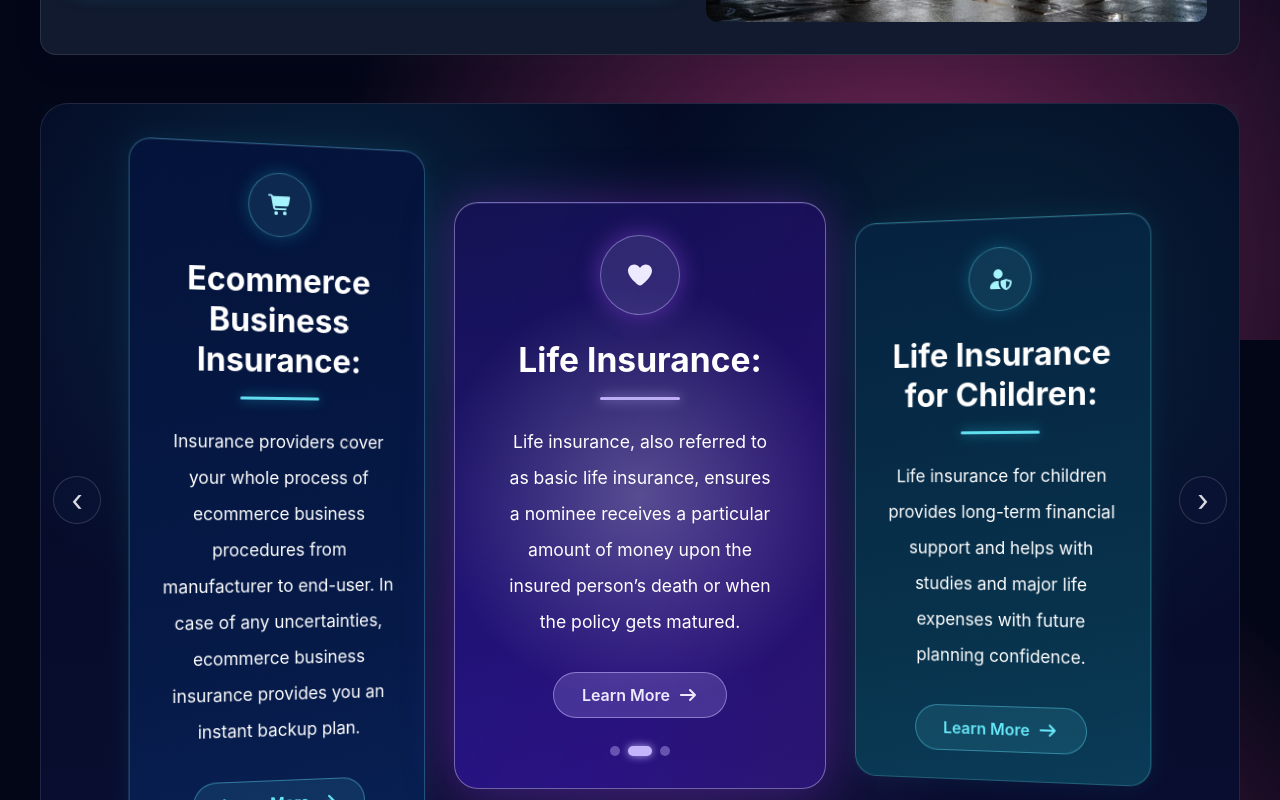
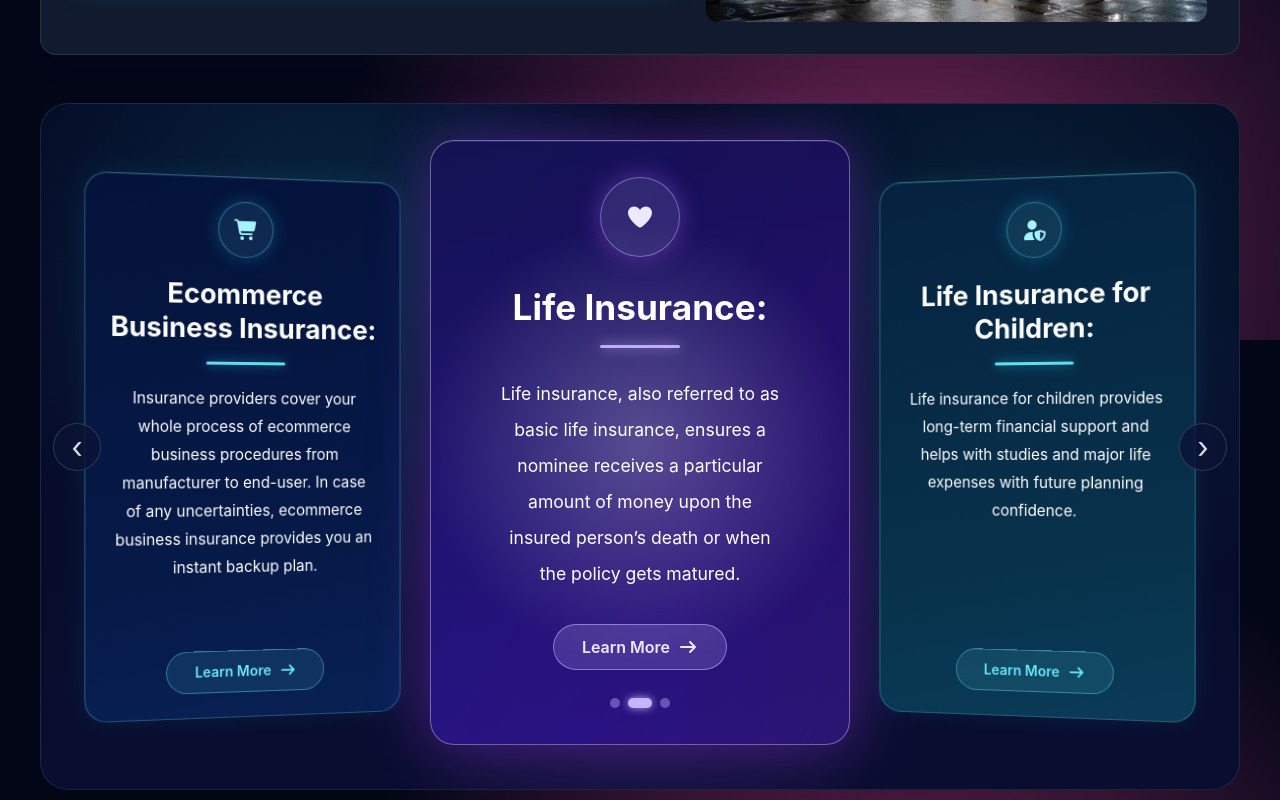
Before and after one commit to harshmali-byte/NE-Family-Website, a React (Vite) app: page /get-a-new-policy in a window 1280 px wide. Shown: the part 460-1260 px from the top of the page. Built offline with nearby package versions, Linux system fonts and the light colour scheme.

Commit message:
cards-changes-getnewPolicy

```diff
--- a/src/components/GetNewPolicyPage.jsx
+++ b/src/components/GetNewPolicyPage.jsx
@@ -39,6 +39,12 @@ function GetNewPolicyPage() {
 
   const cardIcons = [faCartShopping, faHeart, faUserShield]
   const getCardIcon = (index) => cardIcons[index % cardIcons.length]
+  const sideCardClassName =
+    'hidden h-[540px] w-[320px] shrink-0 flex-col justify-start overflow-hidden rounded-[22px] border border-cyan-300/30 p-6 text-center text-white shadow-[inset_0_1px_0_rgba(255,255,255,0.08),0_0_24px_rgba(34,211,238,0.08)] transition duration-300 hover:border-cyan-300/55 hover:shadow-[0_0_32px_rgba(34,211,238,0.22)] xl:flex'
+  const sideTitleClassName = 'mt-5 text-[1.7rem] font-bold leading-tight'
+  const sideTextClassName = 'mx-auto mt-5 max-w-[16.5rem] text-[0.96rem] leading-7 text-white/84'
+  const sideButtonClassName =
+    'mx-auto mt-auto inline-flex max-w-full items-center justify-center gap-2 rounded-full border border-cyan-300/40 bg-cyan-300/10 px-7 py-2.5 text-sm font-semibold text-cyan-300 transition hover:border-cyan-200 hover:text-white'
 
   return (
     <section className="py-12 md:py-14">
@@ -96,15 +102,15 @@ function GetNewPolicyPage() {
 
           <div className="relative z-10 flex items-center justify-center gap-6 overflow-visible">
             <div
-              className="hidden w-[300px] shrink-0 rounded-[22px] border border-cyan-300/30 bg-[linear-gradient(170deg,#04133a_0%,#061a48_70%,#082154_100%)] p-7 text-center text-white shadow-[inset_0_1px_0_rgba(255,255,255,0.08),0_0_24px_rgba(34,211,238,0.08)] transition duration-300 hover:border-cyan-300/55 hover:shadow-[0_0_32px_rgba(34,211,238,0.22)] xl:block [transform:perspective(1100px)_rotateY(9deg)]"
+              className={`${sideCardClassName} bg-[linear-gradient(170deg,#04133a_0%,#061a48_70%,#082154_100%)] [transform:perspective(1100px)_rotateY(9deg)]`}
             >
-              <div className="mx-auto flex h-16 w-16 items-center justify-center rounded-full border border-cyan-300/35 bg-cyan-300/10 text-cyan-200 shadow-[0_0_18px_rgba(34,211,238,0.25)]">
+              <div className="mx-auto flex h-14 w-14 shrink-0 items-center justify-center rounded-full border border-cyan-300/35 bg-cyan-300/10 text-cyan-200 shadow-[0_0_18px_rgba(34,211,238,0.25)]">
                 <FontAwesomeIcon className="text-xl" icon={getCardIcon(leftIndex)} />
               </div>
-              <h4 className="mt-6 text-[2rem] font-bold leading-tight">{leftCard.title}</h4>
+              <h4 className={sideTitleClassName}>{leftCard.title}</h4>
               <div className="mx-auto mt-4 h-[3px] w-20 rounded-full bg-cyan-300/95 shadow-[0_0_12px_rgba(34,211,238,0.65)]" />
-              <p className="mx-auto mt-6 max-w-[16.5rem] text-[1.08rem] leading-9 text-white/84">{leftCard.text}</p>
-              <button className="mt-8 inline-flex items-center gap-2 rounded-full border border-cyan-300/40 bg-cyan-300/10 px-7 py-2.5 text-base font-semibold text-cyan-300 transition hover:border-cyan-200 hover:text-white" type="button">
+              <p className={sideTextClassName}>{leftCard.text}</p>
+              <button className={sideButtonClassName} type="button">
                 Learn More
                 <FontAwesomeIcon icon={faArrowRight} />
               </button>
@@ -113,7 +119,7 @@ function GetNewPolicyPage() {
             <div
               ref={tiltRef}
               {...tiltHandlers}
-              className="card-3d relative min-h-[280px] w-full max-w-[372px] shrink-0 rounded-[24px] border border-violet-300/50 bg-[linear-gradient(170deg,#171046_0%,#21115d_50%,#2a1572_100%)] p-8 text-center text-white shadow-[inset_0_1px_0_rgba(255,255,255,0.09),0_0_50px_rgba(147,51,234,0.36)]"
+              className="card-3d relative min-h-[520px] w-full max-w-[410px] shrink-0 rounded-[24px] border border-violet-300/50 bg-[linear-gradient(170deg,#171046_0%,#21115d_50%,#2a1572_100%)] p-8 text-center text-white shadow-[inset_0_1px_0_rgba(255,255,255,0.09),0_0_58px_rgba(147,51,234,0.42)] md:p-9 xl:min-h-[560px] xl:max-w-[420px]"
             >
               <div className="card-holo-bg" />
               <div className="card-glow" />
@@ -121,9 +127,9 @@ function GetNewPolicyPage() {
                 <div className="mx-auto flex h-20 w-20 items-center justify-center rounded-full border border-violet-300/45 bg-violet-300/15 text-violet-100 shadow-[0_0_24px_rgba(168,85,247,0.45)]">
                   <FontAwesomeIcon className="text-2xl" icon={getCardIcon(activeIndex)} />
                 </div>
-                <h4 className="mt-6 text-[2.1rem] font-bold leading-tight">{centerCard.title}</h4>
+                <h4 className="mt-7 text-[2.2rem] font-bold leading-tight">{centerCard.title}</h4>
                 <div className="mx-auto mt-4 h-[3px] w-20 rounded-full bg-violet-300/95 shadow-[0_0_12px_rgba(196,181,253,0.85)]" />
-                <p className="mx-auto mt-6 max-w-[16.5rem] text-[1.1rem] leading-9 text-white/86">{centerCard.text}</p>
+                <p className="mx-auto mt-7 max-w-[18rem] text-[1.1rem] leading-9 text-white/86">{centerCard.text}</p>
                 <button className="mt-8 inline-flex items-center gap-2 rounded-full border border-violet-300/55 bg-violet-300/20 px-7 py-2.5 text-base font-semibold text-violet-100 transition hover:border-violet-200 hover:text-white" type="button">
                   Learn More
                   <FontAwesomeIcon icon={faArrowRight} />
@@ -140,15 +146,15 @@ function GetNewPolicyPage() {
             </div>
 
             <div
-              className="hidden w-[300px] shrink-0 rounded-[22px] border border-cyan-300/30 bg-[linear-gradient(170deg,#052240_0%,#08324c_70%,#0a3b57_100%)] p-7 text-center text-white shadow-[inset_0_1px_0_rgba(255,255,255,0.08),0_0_24px_rgba(34,211,238,0.08)] transition duration-300 hover:border-cyan-300/55 hover:shadow-[0_0_32px_rgba(34,211,238,0.22)] xl:block [transform:perspective(1100px)_rotateY(-9deg)]"
+              className={`${sideCardClassName} bg-[linear-gradient(170deg,#052240_0%,#08324c_70%,#0a3b57_100%)] [transform:perspective(1100px)_rotateY(-9deg)]`}
             >
-              <div className="mx-auto flex h-16 w-16 items-center justify-center rounded-full border border-cyan-300/35 bg-cyan-300/10 text-cyan-200 shadow-[0_0_18px_rgba(34,211,238,0.25)]">
+              <div className="mx-auto flex h-14 w-14 shrink-0 items-center justify-center rounded-full border border-cyan-300/35 bg-cyan-300/10 text-cyan-200 shadow-[0_0_18px_rgba(34,211,238,0.25)]">
                 <FontAwesomeIcon className="text-xl" icon={getCardIcon(rightIndex)} />
               </div>
-              <h4 className="mt-6 text-[2rem] font-bold leading-tight">{rightCard.title}</h4>
+              <h4 className={sideTitleClassName}>{rightCard.title}</h4>
               <div className="mx-auto mt-4 h-[3px] w-20 rounded-full bg-cyan-300/95 shadow-[0_0_12px_rgba(34,211,238,0.65)]" />
-              <p className="mx-auto mt-6 max-w-[16.5rem] text-[1.08rem] leading-9 text-white/84">{rightCard.text}</p>
-              <button className="mt-8 inline-flex items-center gap-2 rounded-full border border-cyan-300/40 bg-cyan-300/10 px-7 py-2.5 text-base font-semibold text-cyan-300 transition hover:border-cyan-200 hover:text-white" type="button">
+              <p className={sideTextClassName}>{rightCard.text}</p>
+              <button className={sideButtonClassName} type="button">
                 Learn More
                 <FontAwesomeIcon icon={faArrowRight} />
               </button>
--- a/src/components/ValueCards.jsx
+++ b/src/components/ValueCards.jsx
@@ -30,7 +30,7 @@ function ValueCards({ valueCards }) {
                 grid items-center gap-8
                 p-6 md:p-10
                 text-white
-                md:grid-cols-[1fr_auto]
+                md:grid-cols-[1.2fr_1fr]
                 ${isReverse ? 'md:grid-cols-[auto_1fr]' : ''}
               `}
             >
```
